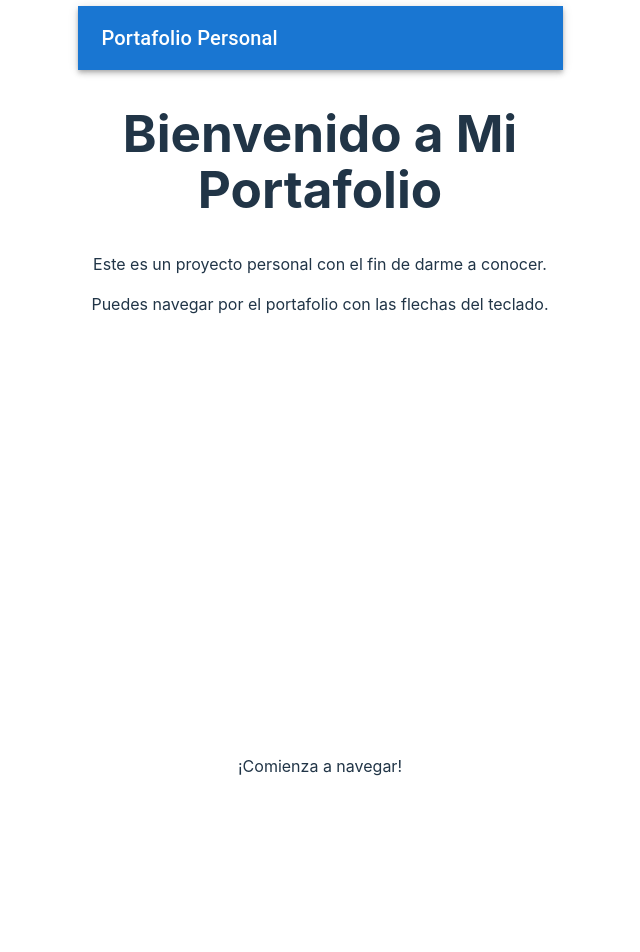
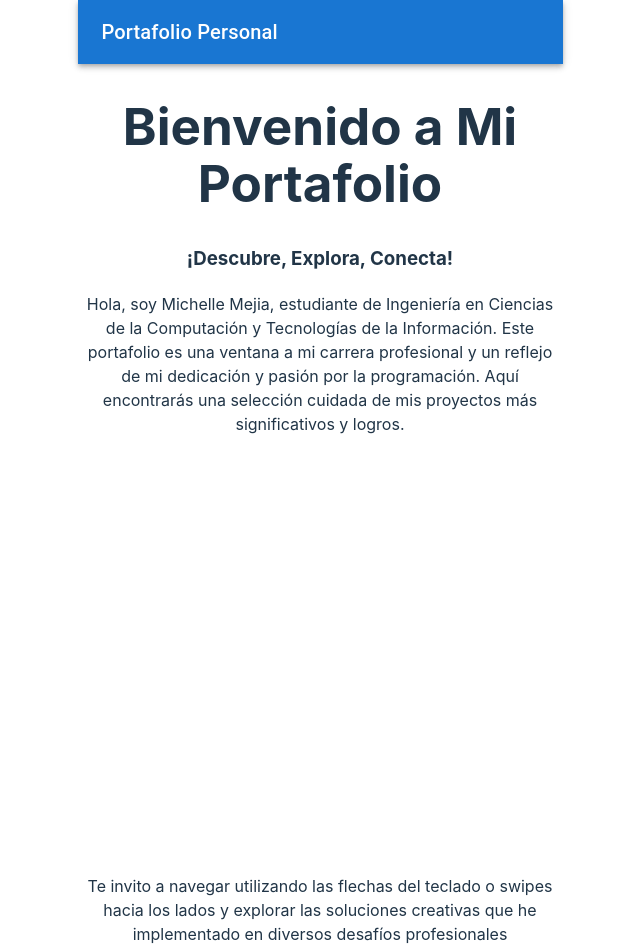
Before and after one commit to michellemej22596/Portafolio-Personal--Michelle, a React (Vite) app in the folder portafolio-personal/: page / in a window 1280 px wide. Shown: the top 952 px of the page, without its empty margins (320-960 px from the left). Before the commit the page ends 800 px from the top, so only its background shows below. Built offline with nearby package versions, Linux system fonts and the light colour scheme.

Commit message:
Feat: Scratch Projects section

```diff
--- a/portafolio-personal/src/App.jsx
+++ b/portafolio-personal/src/App.jsx
@@ -2,7 +2,7 @@
 import React, { useEffect } from 'react';
 import { BrowserRouter as Router, Route, Routes, useNavigate } from 'react-router-dom';
 import { useSwipeable } from 'react-swipeable';
-import Navbar from './components/Navbar';
+import Navbar from './components/NavBar';
 import Home from './components/Home';
 import ReactProjects from './components/Projects/ReactProjects';
 import ScratchProjects from './components/Projects/ScratchProjects';
--- a/portafolio-personal/src/components/About.jsx
+++ b/portafolio-personal/src/components/About.jsx
@@ -3,7 +3,7 @@ import React from 'react';
     const About = () => (
       <div>
         <h2>Sobre Mí</h2>
-        <p>Descripción personal y habilidades...</p>
+        <p>Amabilidad, responsabilidad, honestidad, perseverancia, lealtad, generosidad, altruismo y multitasking. Me encanta interactuar con otras personas y ayudarlos en cualquier ámbito. Disfruto aprender nuevas cosas y conocer nuevos lugares. Soy extremadamente eficiente en resolver problemas y pensar en soluciones divergentes.</p>
         <a href="URL_DE_LINKEDIN" target="_blank" rel="noopener noreferrer">LinkedIn</a>
         <a href="URL_DE_GITHUB" target="_blank" rel="noopener noreferrer">GitHub</a>
       </div>
--- a/portafolio-personal/src/components/Home.jsx
+++ b/portafolio-personal/src/components/Home.jsx
@@ -5,9 +5,11 @@ import arrows from '../assets/arrows.png';
 const Home = () => (
   <div className="home-container" align= 'center'>
     <h1>Bienvenido a Mi Portafolio</h1>
-    <p className="home-description">Este es un proyecto personal con el fin de darme a conocer.</p>
-    <p className="home-instructions">Puedes navegar por el portafolio con las flechas del teclado.</p>
+    <h3>¡Descubre, Explora, Conecta!</h3>
+    <p className="home-description" >Hola, soy Michelle Mejia, estudiante de Ingeniería en Ciencias de la Computación y Tecnologías de la Información. Este portafolio es una ventana a mi carrera profesional y un reflejo de mi dedicación y pasión por la programación. Aquí encontrarás una selección cuidada de mis proyectos más significativos y logros.</p>
     <img src={arrows} alt="Flechas del teclado" className="home-arrows" />
+    <p className="home-instructions">Te invito a navegar utilizando las flechas del teclado o swipes hacia los lados y explorar las soluciones creativas que he implementado en diversos desafíos profesionales</p>
+    <br></br>
     <p>¡Comienza a navegar!</p>
   </div>
 );
--- a/portafolio-personal/src/components/Projects/ScratchProjects.jsx
+++ b/portafolio-personal/src/components/Projects/ScratchProjects.jsx
@@ -3,7 +3,19 @@ import React from 'react';
     const ScratchProjects= () => (
       <div>
         <h2>Proyectos de Scratch</h2>
+
+        <h3>Space Invaders</h3>
+        <p className="description">Inicia el juego con la bandera verde. Maneja tu nave con las flechas. ¡Los enemigos atacan! Dispárales con la barra espaciadora, pero ten cuidado, porque si los chocas, perderás una vida. El juego acaba cuando se terminan tus 4 vidas. ¡Buena suerte!</p>
         <iframe src="https://scratch.mit.edu/projects/1020585103/embed" allowtransparency="true" width="485" height="402" frameborder="0" scrolling="no" allowfullscreen></iframe>
+
+        <h3>Bailarina</h3>
+        <p className="description">Inicia el juego con la bandera verde. ¡Dale click a la bandera verde y toca a la Bailarina!</p>
+        <iframe src="https://scratch.mit.edu/projects/1020037881/embed" allowtransparency="true" width="485" height="402" frameborder="0" scrolling="no" allowfullscreen></iframe>
+
+        <h3>Cangrejo Rapero </h3>
+        <p className="description">Inicia el juego con la bandera verde. ¡Rapea con Larry el cangrejo!</p>
+        <iframe src="https://scratch.mit.edu/projects/1030368691/embed" allowtransparency="true" width="485" height="402" frameborder="0" scrolling="no" allowfullscreen></iframe>
+
       </div>
     );
 
```
